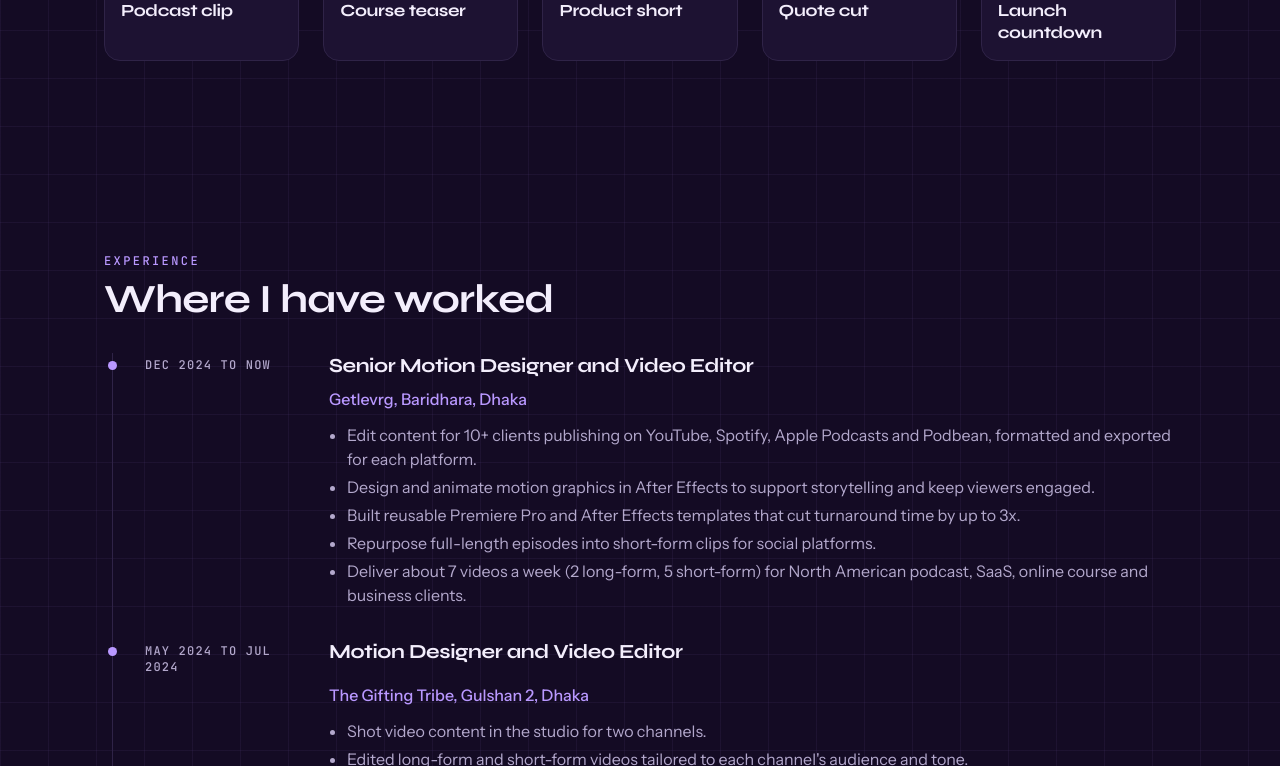
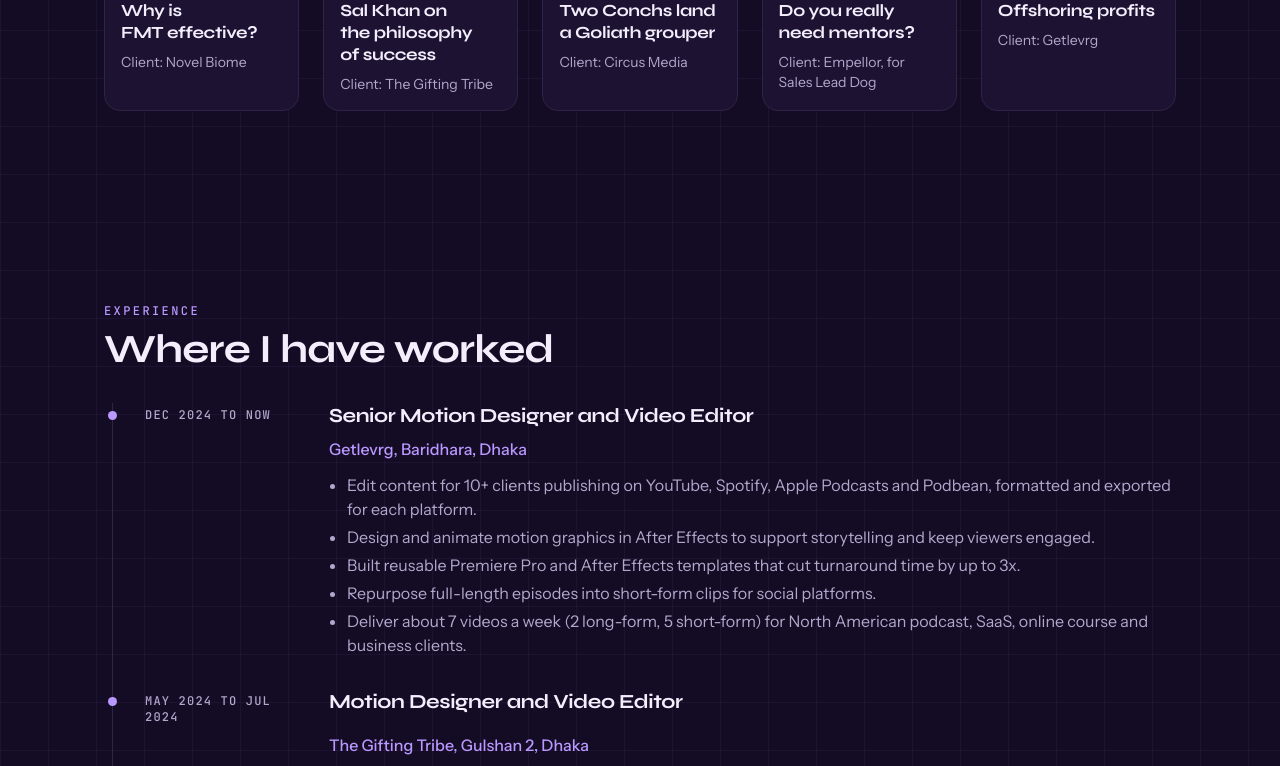
Before and after one commit to smkrsajid/portfolio, a plain HTML site: page index.html in a window 1280 px wide. Shown: the part 2946-3712 px from the top of the page. Drawn offline with Linux system fonts and the light colour scheme.

Commit message:
Add the five Shorts with their clients
Co-Authored-By: Claude Fable 5.1 <noreply@anthropic.com>
Claude-Session: https://claude.ai/code/session_01M8WAYUrbhTTYqfa1BwAoKf

```diff
--- a/index.html
+++ b/index.html
@@ -378,13 +378,13 @@ const WORK = [
   { title: "Nazmul Ahmed on brands", role: "Interview with one of Bangladesh's best-known business voices. Edit and graphics.", video: "https://youtu.be/ZDhsTZlDVVo", tags: ["Talking head", "Business"] },
 ];
 
-// EDIT SHORTS (tall 9:16 cards). video: YouTube or Vimeo link. PLACEHOLDERS: replace each video with your own link.
+// EDIT SHORTS (tall 9:16 cards). video: YouTube or Vimeo link. role: shown under the title, used here for the client.
 const SHORTS = [
-  { title: "Podcast clip", video: "dQw4w9WgXcQ" },
-  { title: "Course teaser", video: "dQw4w9WgXcQ" },
-  { title: "Product short", video: "dQw4w9WgXcQ" },
-  { title: "Quote cut", video: "dQw4w9WgXcQ" },
-  { title: "Launch countdown", video: "dQw4w9WgXcQ" },
+  { title: "Why is FMT effective?", role: "Client: Novel Biome", video: "https://youtube.com/shorts/0MIdMqJDyRk" },
+  { title: "Sal Khan on the philosophy of success", role: "Client: The Gifting Tribe", video: "https://youtube.com/shorts/aBO2KLUYrD0" },
+  { title: "Two Conchs land a Goliath grouper", role: "Client: Circus Media", video: "https://youtube.com/shorts/XcApaYOcVQE" },
+  { title: "Do you really need mentors?", role: "Client: Empellor, for Sales Lead Dog", video: "https://youtube.com/shorts/aAPMqgthVgQ" },
+  { title: "Offshoring profits", role: "Client: Getlevrg", video: "https://youtube.com/shorts/omDnAnSXfG8" },
 ];
 
 // EDIT EXPERIENCE (most recent first)
@@ -419,7 +419,7 @@ const TESTIMONIALS = [
 ];
 
 // EDIT BRANDS (names shown in the scrolling strip)
-const BRANDS = ["Sara Murray", "Empellor", "Novel Biome", "The Gifting Tribe", "Legacy Biome", "Minga", "Getlevrg", "iFixFast"];
+const BRANDS = ["Sara Murray", "Empellor", "Novel Biome", "The Gifting Tribe", "Legacy Biome", "Minga", "Circus Media", "Getlevrg", "iFixFast"];
 
 /* ====================== END OF EDIT ZONE ====================== */
 
```
